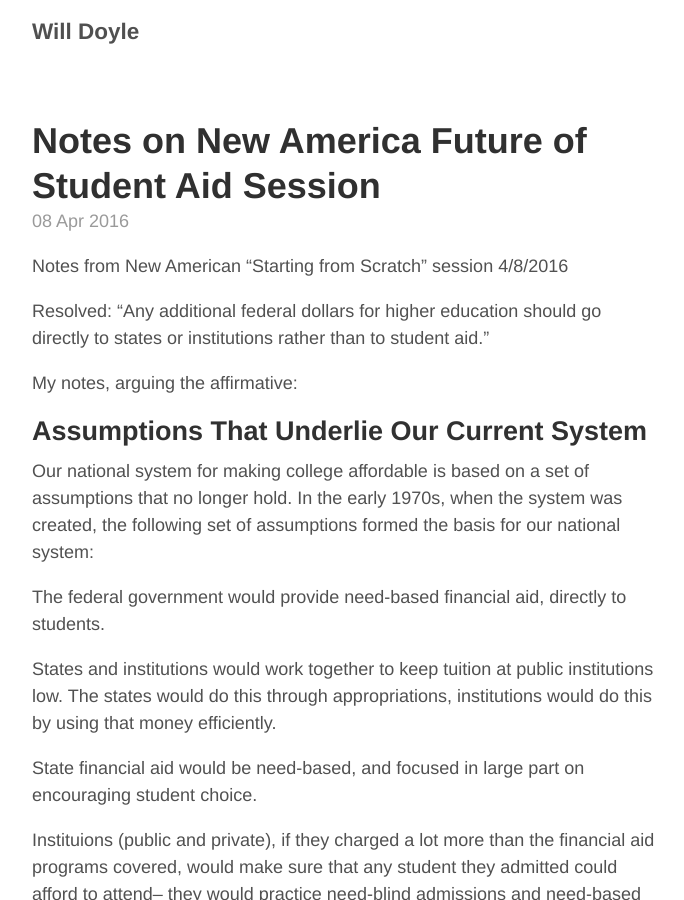
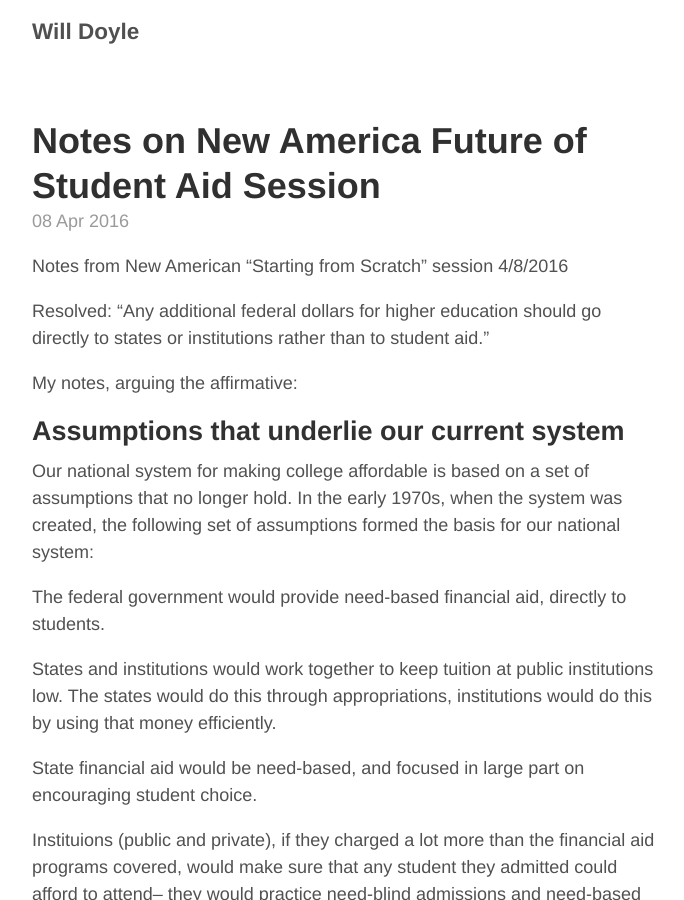
Before and after one commit to wdoyle42/wdoyle42.github.io, a Jekyll site: the page built from _posts/2016-04-08-futureofstudentaid.md, in a window 1280 px wide and 900 px high. Shown: the whole window, without its empty margins (293-977 px from the left). Built offline with Jekyll 4.4.1, drawn with Linux system fonts in a browser that asks for light colours.

Commit message:
Small fixes

```diff
--- a/_posts/2016-04-08-futureofstudentaid.md
+++ b/_posts/2016-04-08-futureofstudentaid.md
@@ -10,7 +10,7 @@
 
 My notes, arguing the affirmative:
 
-Assumptions That Underlie Our Current System
+Assumptions that underlie our current system
 -------
 
 Our national system for making college affordable is based on a set of assumptions that no longer hold. In the early 1970s, when the system was created, the following set of assumptions formed the basis for our national system:
```
